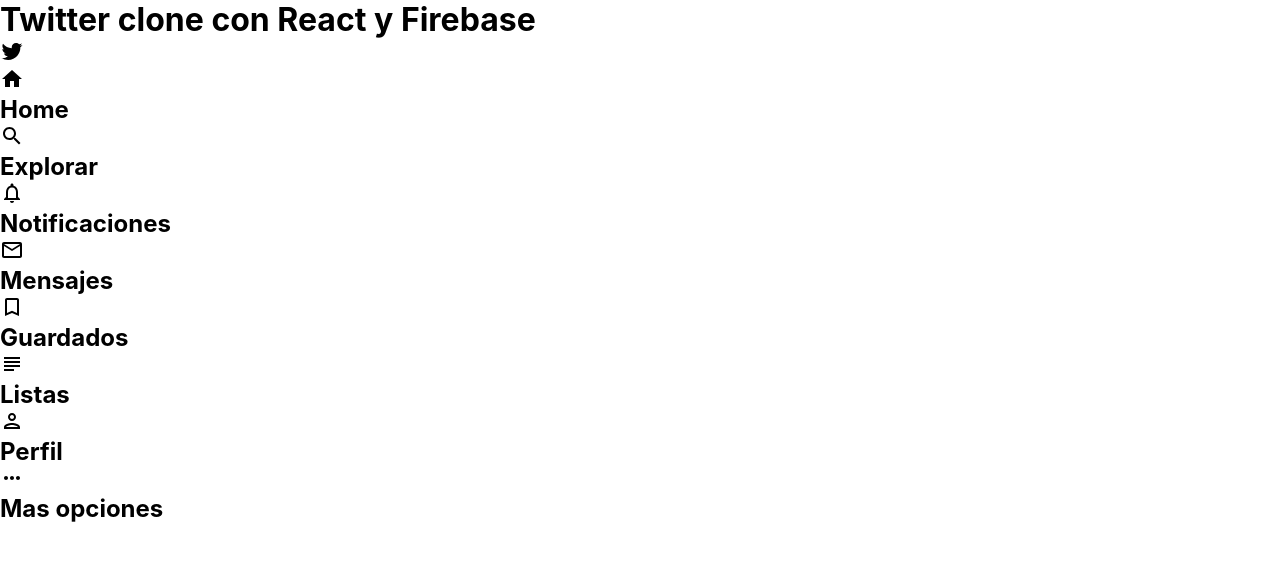
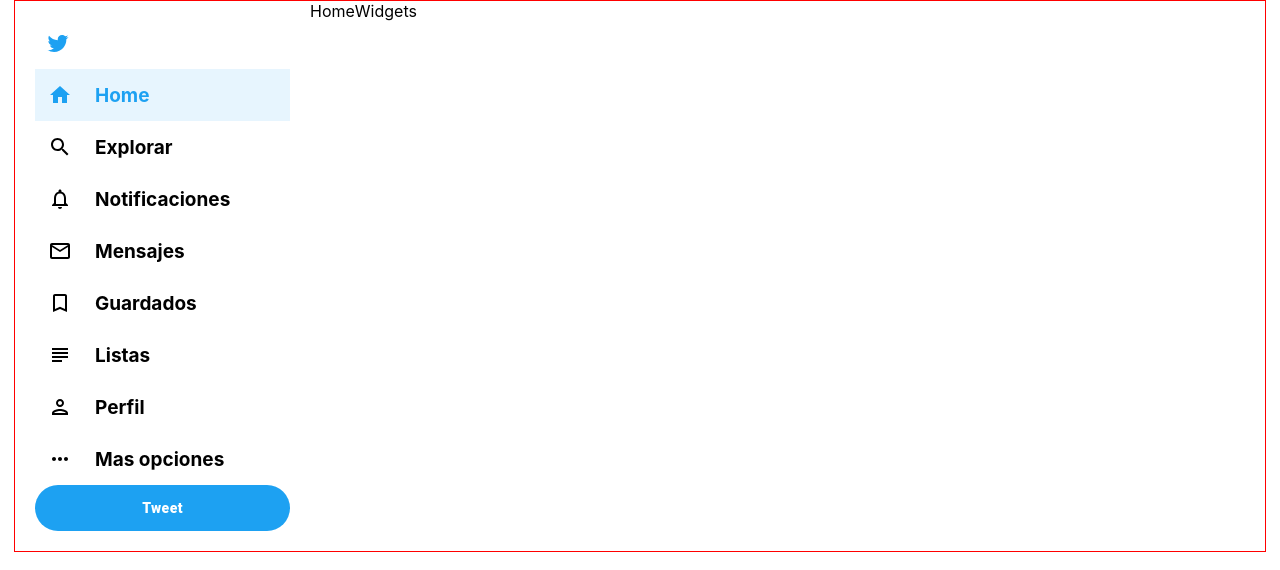
Before and after one commit to sebastianmb/clone-twitter, a React (Create React App) app: page / in a window 1280 px wide. Shown: the top 570 px of the page. Built offline with nearby package versions, Linux system fonts and the light colour scheme.

Commit message:
Sidebar terminado completado style css

```diff
--- a/src/App.js
+++ b/src/App.js
@@ -7,16 +7,18 @@
 function App() {
   return (
     <div className="App">
-      <h1>Twitter clone con React y Firebase</h1>
+
 
       {/*Sidebar*/}
       <Sidebar/>
       {/*Home*/}
       <Home/>
+      Home
 
 
       {/*Widgets*/}
       <Widgets/>
+      Widgets
 
       <GlobalStyles/>
     </div>
--- a/src/componentes/Sidebar/IconOption.js
+++ b/src/componentes/Sidebar/IconOption.js
@@ -1,10 +1,10 @@
 import React from 'react'
 import {SidebarIcon} from './styles'
 
-const IconOption = ({text, Icon}) => {
+const IconOption = ({text, Icon, active}) => {
   return (
 
-      <SidebarIcon>
+      <SidebarIcon active={active}>
         {Icon}
         <h2>{text}</h2>
 
--- a/src/componentes/Sidebar/Index.js
+++ b/src/componentes/Sidebar/Index.js
@@ -10,13 +10,13 @@
 import SubjectOutlinedIcon from '@material-ui/icons/SubjectOutlined';
 import PersonOutlinedIcon from '@material-ui/icons/PersonOutlined';
 import MoreHorizOutlinedIcon from '@material-ui/icons/MoreHorizOutlined';
-
+import {Button} from '@material-ui/core'
 const Sidebar = () => {
   return (
     <Contenedor>
-        <TwitterIcon/>
+        <TwitterIcon className='twitter-logo'/>
         {/*IconOption */}
-        <IconOption text='Home' Icon ={<HomeIcon />} />
+        <IconOption active text='Home' Icon ={<HomeIcon />} />
         <IconOption text='Explorar' Icon ={<SearchIcon />} />
         <IconOption text='Notificaciones' Icon ={<NotificationsNoneIcon />}/>
         <IconOption text='Mensajes' Icon ={<MailOutlineIcon />}/>
@@ -25,6 +25,8 @@
         <IconOption text='Perfil' Icon ={<PersonOutlinedIcon />}/>
         <IconOption text='Mas opciones' Icon ={<MoreHorizOutlinedIcon />}/>
 
+
+        <Button variant="outlined" fullWidth >Tweet</Button>
     </Contenedor>
   )
 }
--- a/src/componentes/Sidebar/styles.js
+++ b/src/componentes/Sidebar/styles.js
@@ -1,10 +1,56 @@
-import styled from 'styled-components'
+import styled, {css} from 'styled-components'
 
 export const Contenedor= styled.div`
+    padding: 20px;
+    border-rigth: 1px solid #ddd;
+    flex: 0.2;
+    min-width: 255px;
+    >.twitter-logo{
+        margin: 10px 0;
+        width: 46px;
+        heigth: 30px;
+        fill: var(--twitterColor) !important;
+    }
+    >Button{
+        background-color: var(--twitterColor) !important;
+        border:none !important;
+        color: white !important;
+        font-weight:800 !important;
+        text-transform: inherit !important;
+        height: 46px !important;
+        padding: 0 30px !important;
+        border-radius: 9999px !important;
+    }
+
 
 `
 
 export const SidebarIcon= styled.div`
 
+    display: flex;
+    align-items: center;
+    padding: 14px 10px;
+    >h2{
+        font-size: 19px;
+        margin: 0 15px 0 20px;
+        font-weigth: 700;
+    }
+    >.MuiSvgIcon-root{
+        width: 30px;
+        heigth: 10px;
+    }
 
+    &:hover{
+        background-color: var(--Hover);
+        color: var(--twitterColor);
+        transform: color 100ms ease-out;
+        border-radius: 9999px;
+    }
+
+    ${props=> props.active && css`
+
+        color: var(--twitterColor);
+        background-color: var(--Hover);
+
+    `}
 `
--- a/src/styles/GlobalStyles.js
+++ b/src/styles/GlobalStyles.js
@@ -1,6 +1,13 @@
 import {createGlobalStyle} from 'styled-components'
 
 export default createGlobalStyle`
+
+  :root{
+  --twitterColor: #1da1f2;
+  --twitterHover: #1a91da;
+  --Hover: rgba(24, 161, 242, 0.1)
+  }
+
 *{
     margin: 0;
 }
@@ -17,4 +24,14 @@
     font-family: source-code-pro, Menlo, Monaco, Consolas, 'Courier New',
       monospace;
   }
+
+  .App{
+    display: flex;
+    heigth: 100vh;
+    max-width: 1250px;
+    margin: 0 auto;
+    border: 1px solid red;
+  }
+
+
   `
```
